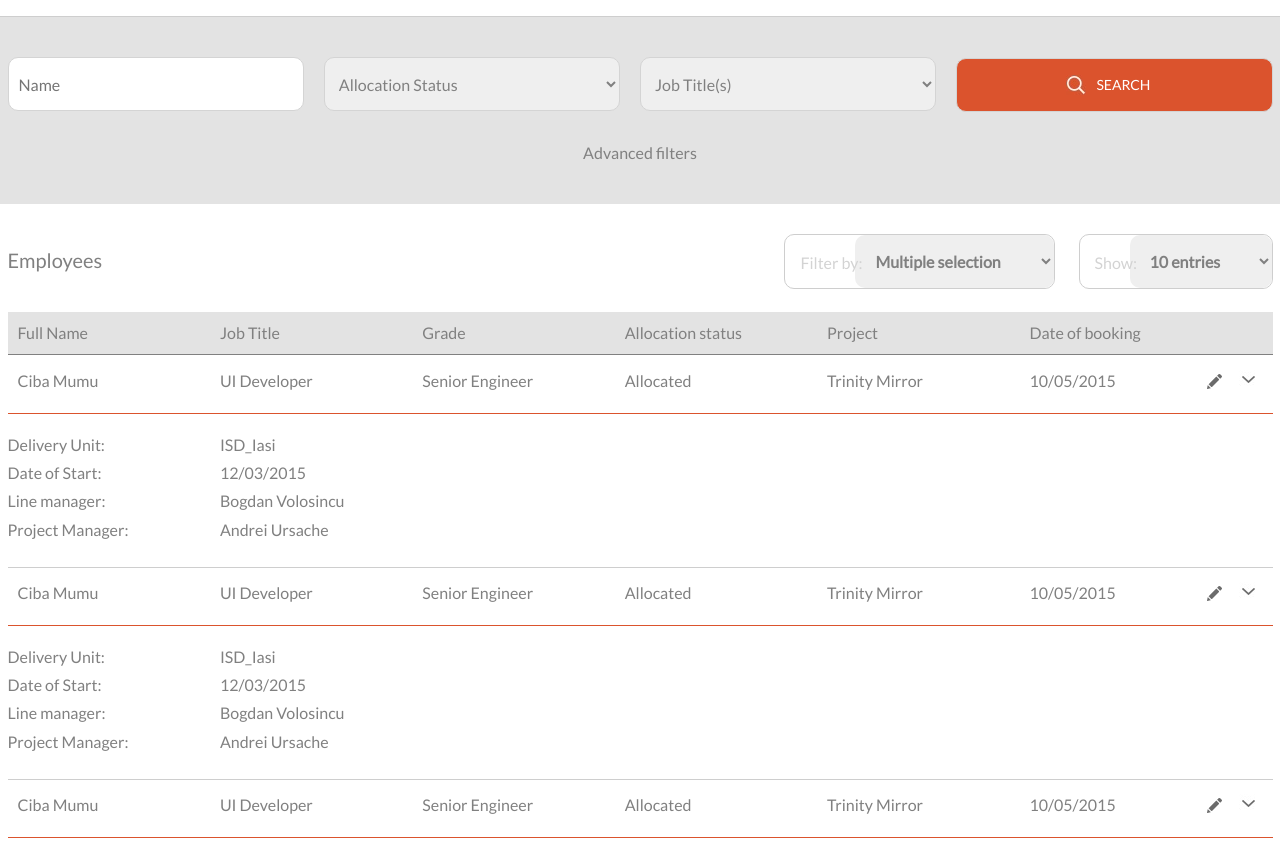
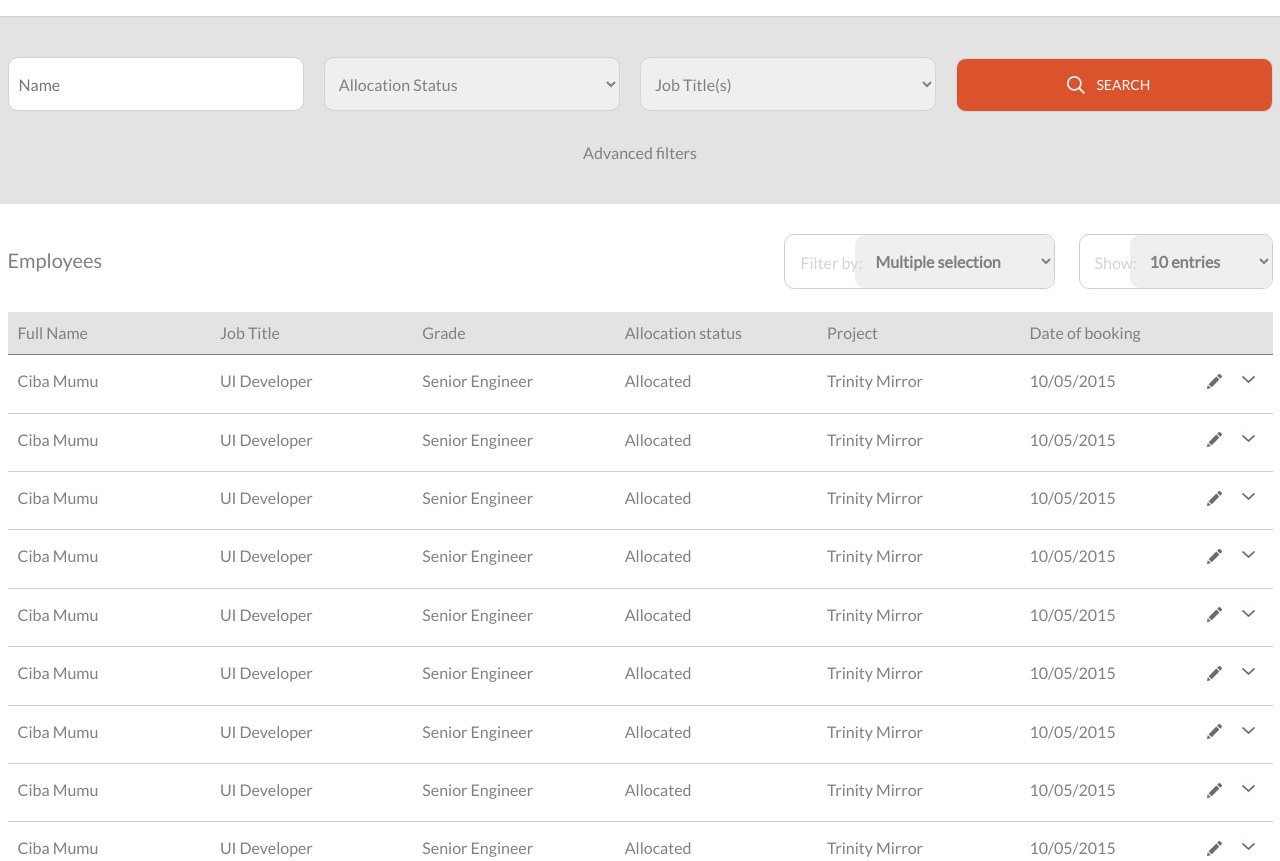
Before and after one commit to Mione/employee-js, a plain HTML site: page index.html in a window 1280 px wide. Shown: the part 83-944 px from the top of the page. Drawn offline with nearby package versions, Linux system fonts and the light colour scheme.

Commit message:
master - some uncommitted changes

```diff
--- a/css/custom-table.css
+++ b/css/custom-table.css
@@ -44,6 +44,7 @@
 .tbl-row__content.open {
   border-top: 1px solid #DB532D;
   margin-top: -1px;
+  display:block;
 }
 
 .tbl-row__content.closed {
--- a/js/UI/UI.js
+++ b/js/UI/UI.js
@@ -3,7 +3,7 @@
     //var declaration
     var $arrowToggle = document.querySelectorAll('.toolbox__arrow'),
       //supported since ie8 so better than getElementsByClassName
-        $editToggle = document.querySelectorAll('.toolbox__pencil'),
+        $toolboxControlls = document.querySelectorAll('.toolbox__controlls'),
         $dataTable = document.querySelector('.table__content-wrapper'),
         $hamburger = document.querySelector('.hamburger__icon'),
         dataSource = getDataSource($dataTable),
@@ -69,9 +69,11 @@
         }
         return false;
     }
+
     function generateData(objectList, headerInfo) {
       var headerCount = Object.keys(headerInfo).length;
       for (var i = 0; i < objectList.length; i++) {
+        console.log('data tbl row is generated');
         var base = createDomElement({
             elementType: 'div',
             elementClassList: 'data-tbl__row'
@@ -85,12 +87,13 @@
             elementType: 'ul',
             elementClassList: [
               'tbl-row__content',
-              'open'
+              'closed'
             ]
           });
 
         //let's build the table row header
         for (var key in headerInfo) {
+
           var myLi = createDomElement({
             elementType: 'li',
             elementAttribute: {
@@ -99,12 +102,17 @@
             },
             elementValue: objectList[i][key]
           });
-          if (key === 'date') {
+          /*if (key === 'date') {
             myLi.classList.add('toolbox');
             createToolbox(myLi);
-          }
+          }*/
+
           baseheader.appendChild(myLi);
         }
+        var baseheaderLen  = baseheader.children.length, lastColumn;
+        lastColumn = baseheader.children[baseheaderLen - 1];
+        lastColumn.classList.add('toolbox');
+        createToolbox(lastColumn);
 
         //let's build the table row hidden content
         for(var key in objectList[i].details) {
@@ -140,8 +148,38 @@
           parentSelector: parent
         });
     }
-    function arrowClickHandler() {
+
+    function findParent(startElement, targetParentClass) {
+      while((startElement = startElement.parentElement) && !startElement.classList.contains(targetParentClass)){};
+      return startElement;
     }
+
+
+    function toolboxClickHandler(event) {
+      if (event.target.classList.contains('toolbox__arrow')) {
+        var parent = findParent(event.target, 'data-tbl__row'),
+          rowDetails = parent.children[1];
+          toggleRowDetails(rowDetails, event.target);
+        event.stopPropagation();
+      }
+    }
+
+    function toggleRowDetails (element, clickedArrow) {
+
+      if (clickedArrow.classList.contains('toolbox__arrow--closed')) {
+          clickedArrow.classList.remove('toolbox__arrow--closed');
+          clickedArrow.classList.add('toolbox__arrow--open');
+          element.classList.remove('closed');
+          element.classList.add('open');
+      }
+      else{
+          clickedArrow.classList.add('toolbox__arrow--closed');
+          clickedArrow.classList.remove('toolbox__arrow--open');
+          element.classList.add('closed');
+          element.classList.remove('open');
+      }
+    }
+
     function pencilClickHandler() {
     }
     function hamburgerClickHandler(ev) {
@@ -157,4 +195,6 @@
     }
     //events
     $hamburger.addEventListener('click', hamburgerClickHandler);
+    $dataTable.addEventListener('click', toolboxClickHandler);
+
 }(document));
--- a/js/data/data.js
+++ b/js/data/data.js
@@ -44,6 +44,62 @@
                     'Project Manager' : 'Andrei Ursache'
                 }
 
+            },
+            {
+                fullName : 'Ciba Mumu',
+                jobTitle : "UI Developer",
+                grade : "Senior Engineer",
+                allocationStatus : "Allocated",
+                project : "Trinity Mirror",
+                date : "10/05/2015",
+                details: {
+                    'Delivery Unit': 'ISD_Iasi',
+                    'Date of Start': '12/03/2015',
+                    'Line manager' : 'Bogdan Volosincu',
+                    'Project Manager' : 'Andrei Ursache'
+                }
+            },
+            {
+                fullName : 'Ciba Mumu',
+                jobTitle : "UI Developer",
+                grade : "Senior Engineer",
+                allocationStatus : "Allocated",
+                project : "Trinity Mirror",
+                date : "10/05/2015",
+                details: {
+                    'Delivery Unit': 'ISD_Iasi',
+                    'Date of Start': '12/03/2015',
+                    'Line manager' : 'Bogdan Volosincu',
+                    'Project Manager' : 'Andrei Ursache'
+                }
+            },
+            {
+                fullName : 'Ciba Mumu',
+                jobTitle : "UI Developer",
+                grade : "Senior Engineer",
+                allocationStatus : "Allocated",
+                project : "Trinity Mirror",
+                date : "10/05/2015",
+                details: {
+                    'Delivery Unit': 'ISD_Iasi',
+                    'Date of Start': '12/03/2015',
+                    'Line manager' : 'Bogdan Volosincu',
+                    'Project Manager' : 'Andrei Ursache'
+                }
+            },
+            {
+                fullName : 'Ciba Mumu',
+                jobTitle : "UI Developer",
+                grade : "Senior Engineer",
+                allocationStatus : "Allocated",
+                project : "Trinity Mirror",
+                date : "10/05/2015",
+                details: {
+                    'Delivery Unit': 'ISD_Iasi',
+                    'Date of Start': '12/03/2015',
+                    'Line manager' : 'Bogdan Volosincu',
+                    'Project Manager' : 'Andrei Ursache'
+                }
             },
             {
                 fullName : 'Ciba Mumu',
```
